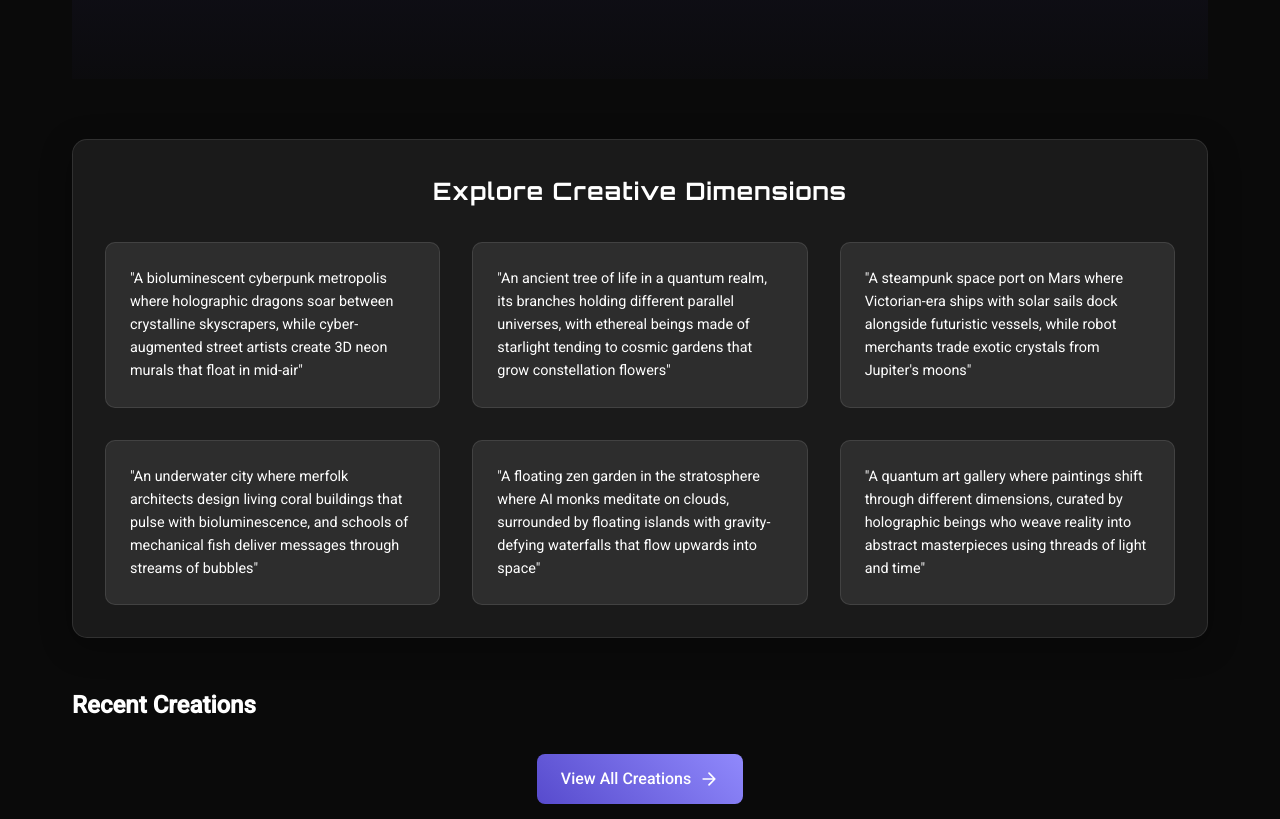
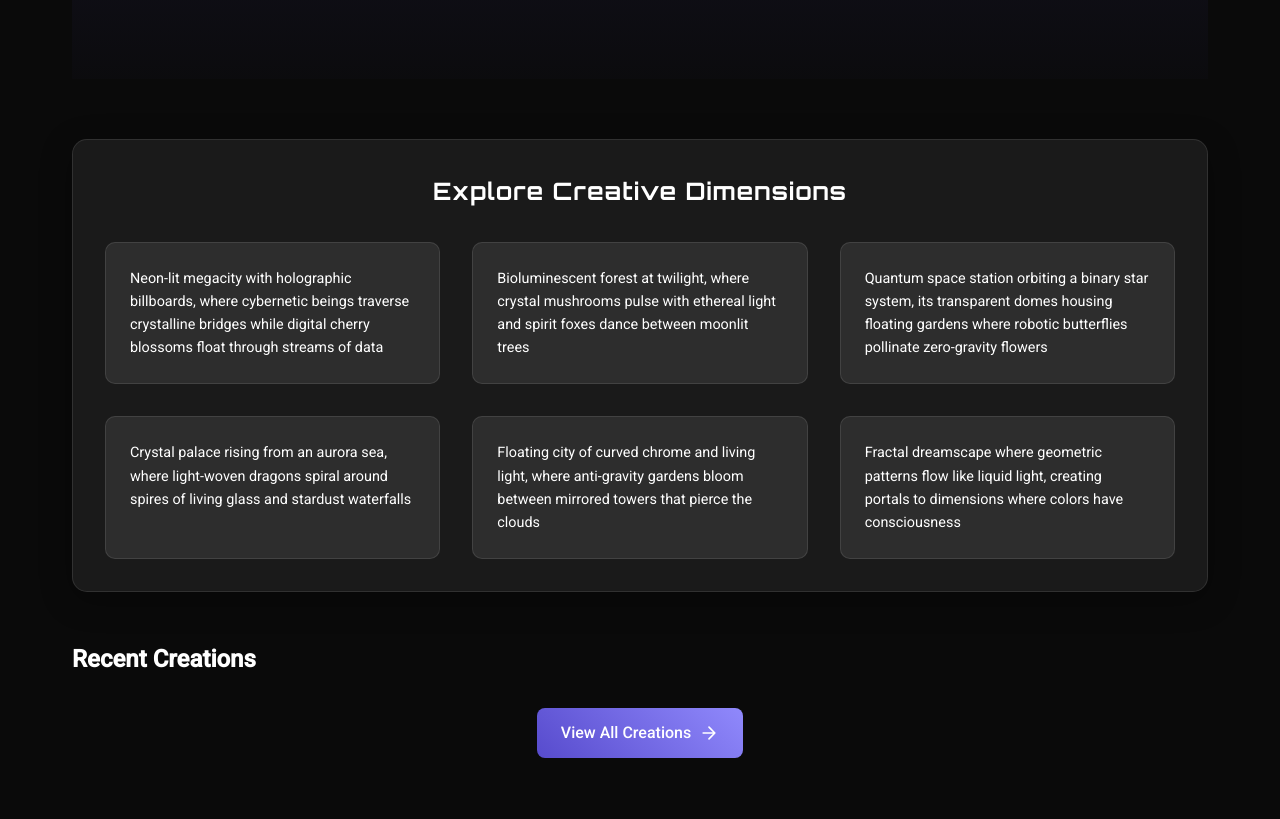
Before and after one commit to deepak-lenka/NeuralVision, a Flask app: page / in a window 1280 px wide. Shown: the part 550-1369 px from the top of the page. Run offline with Flask 3, Linux system fonts and the light colour scheme; data that the repository does not hold is empty; parts of the project's set-up code (start-up, migrations or seed data) failed here and were passed over.

Commit message:
refactor: update creative prompts to be more concise and modern
- Remove quotation marks from prompts
- Make prompts more concise while maintaining creativity
- Add modern and futuristic elements
- Use consistent themes across all categories
- Enhance visual descriptions

```diff
--- a/templates/index.html
+++ b/templates/index.html
@@ -53,22 +53,22 @@
             <h3>Explore Creative Dimensions</h3>
             <div class="prompt-grid">
                 <div class="prompt-card cyberpunk" onclick="usePrompt(this)">
-                    "A bioluminescent cyberpunk metropolis where holographic dragons soar between crystalline skyscrapers, while cyber-augmented street artists create 3D neon murals that float in mid-air"
+                    Neon-lit megacity with holographic billboards, where cybernetic beings traverse crystalline bridges while digital cherry blossoms float through streams of data
                 </div>
                 <div class="prompt-card nature" onclick="usePrompt(this)">
-                    "An ancient tree of life in a quantum realm, its branches holding different parallel universes, with ethereal beings made of starlight tending to cosmic gardens that grow constellation flowers"
+                    Bioluminescent forest at twilight, where crystal mushrooms pulse with ethereal light and spirit foxes dance between moonlit trees
                 </div>
                 <div class="prompt-card scifi" onclick="usePrompt(this)">
-                    "A steampunk space port on Mars where Victorian-era ships with solar sails dock alongside futuristic vessels, while robot merchants trade exotic crystals from Jupiter's moons"
+                    Quantum space station orbiting a binary star system, its transparent domes housing floating gardens where robotic butterflies pollinate zero-gravity flowers
                 </div>
                 <div class="prompt-card fantasy" onclick="usePrompt(this)">
-                    "An underwater city where merfolk architects design living coral buildings that pulse with bioluminescence, and schools of mechanical fish deliver messages through streams of bubbles"
+                    Crystal palace rising from an aurora sea, where light-woven dragons spiral around spires of living glass and stardust waterfalls
                 </div>
                 <div class="prompt-card future" onclick="usePrompt(this)">
-                    "A floating zen garden in the stratosphere where AI monks meditate on clouds, surrounded by floating islands with gravity-defying waterfalls that flow upwards into space"
+                    Floating city of curved chrome and living light, where anti-gravity gardens bloom between mirrored towers that pierce the clouds
                 </div>
                 <div class="prompt-card abstract" onclick="usePrompt(this)">
-                    "A quantum art gallery where paintings shift through different dimensions, curated by holographic beings who weave reality into abstract masterpieces using threads of light and time"
+                    Fractal dreamscape where geometric patterns flow like liquid light, creating portals to dimensions where colors have consciousness
                 </div>
             </div>
         </div>
```
